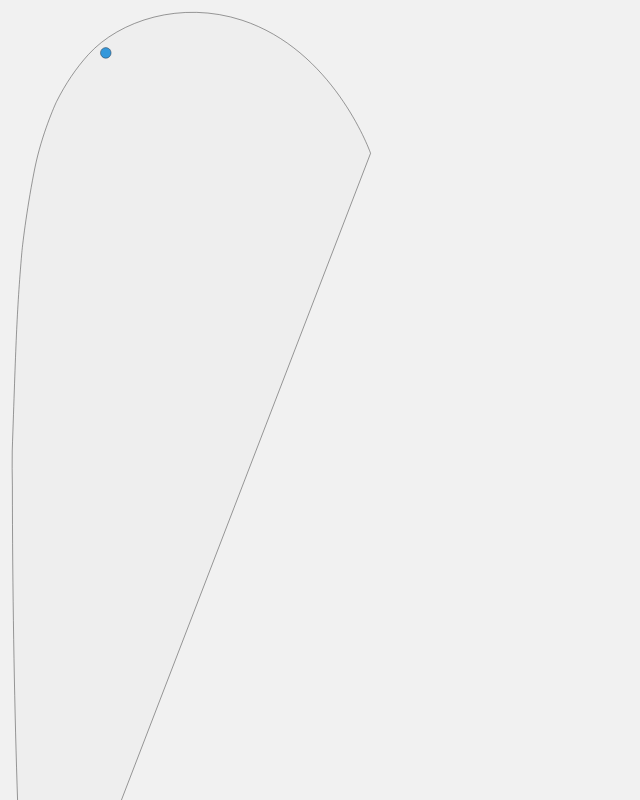
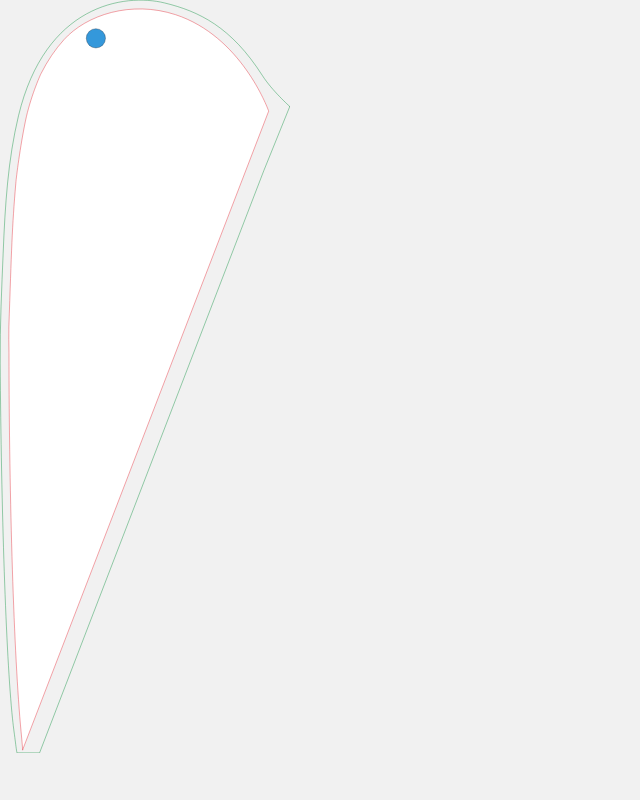
Before and after one commit to mgomezz/canvas, a React (Create React App) app: page / in a window 1280 px wide. Shown: the top 800 px of the page, without its empty margins (0-640 px from the left). Built offline with nearby package versions, Linux system fonts and the light colour scheme.

Commit message:
Add real svg with limits

```diff
--- a/src/App.tsx
+++ b/src/App.tsx
@@ -3,13 +3,12 @@ import BannerGota from './BannerGota';
 import { DraggableOnPath } from './DraggableOnPath';
 
 const App: React.FC = () => {
-    // return <BannerGota />;
     return (
         <DraggableOnPath
             pathD="M118.25,3909.93c-2.23-28.27-5.07-60.22-8.42-95.52-37.31-393.26-62.33-1202.35-63-1977.08-.04-44.16-2.14-88.23-.63-132.06,13.94-401.52,16.43-519.05,36.29-750.07,3.15-36.67,21.99-186.41,50.06-323.42,25.3-123.49,75.86-236.84,81.12-247.34,33.74-67.31,74.14-126.89,119.96-177.57C451.12,76.91,685.05,1.11,915.24,76.44c341.47,111.75,480.02,487.29,484.76,499.87.8,2.11,1.2,3.21,1.2,3.21L118.24,3909.91"
-            initialPos={{ x: 400, y: 200 }}
-            radius={20}
-            width={400}
+            initialPos={{ x: 500, y: 200 }}
+            radius={50}
+            width={290}
         />
     );
 };
--- a/src/DraggableOnPath.tsx
+++ b/src/DraggableOnPath.tsx
@@ -94,7 +94,27 @@ export const DraggableOnPath: React.FC<Props> = ({ pathD, initialPos, radius, wi
             {/* Hidden canvas for hit testing */}
             <canvas ref={canvasRef} width={width} style={{ display: 'none' }} />
             <svg ref={svgRef} viewBox="0 0 1512.41 3927.08">
-                <path ref={svgPathRef} d={pathD} fill="#eee" stroke="#444" strokeWidth={2} />
+                <path
+                    style={{
+                        fill: 'none',
+                        stroke: '#008b34',
+                        strokeLinecap: 'square',
+                        strokeMiterlimit: 10,
+                        strokeWidth: 2.13,
+                    }}
+                    d="M1511.29,555.5l-134.93,333.05L206.39,3926.32l-118.18-.13s-3.35-19.65-7.81-56.18c-3.53-29.02-9.79-69.79-15.11-121.24C30.58,3413.32,6.53,2652.84.91,1894.14c-1.49-201.71,8.2-391.84,15.58-574.21,10.12-250.11,24.65-485.6,80.01-716.31C235.41,24.81,646.97-36.28,858.17,15.32c178.37,43.58,347.4,123.13,510.99,379.8,48.74,76.47,142.12,160.38,142.12,160.38h.01Z"
+                />
+                <path
+                    ref={svgPathRef}
+                    d={pathD}
+                    style={{
+                        fill: 'white',
+                        stroke: '#e5222e',
+                        strokeLinecap: 'square',
+                        strokeMiterlimit: 10,
+                        strokeWidth: 2.13,
+                    }}
+                />
                 <circle
                     cx={pos.x}
                     cy={pos.y}
```
